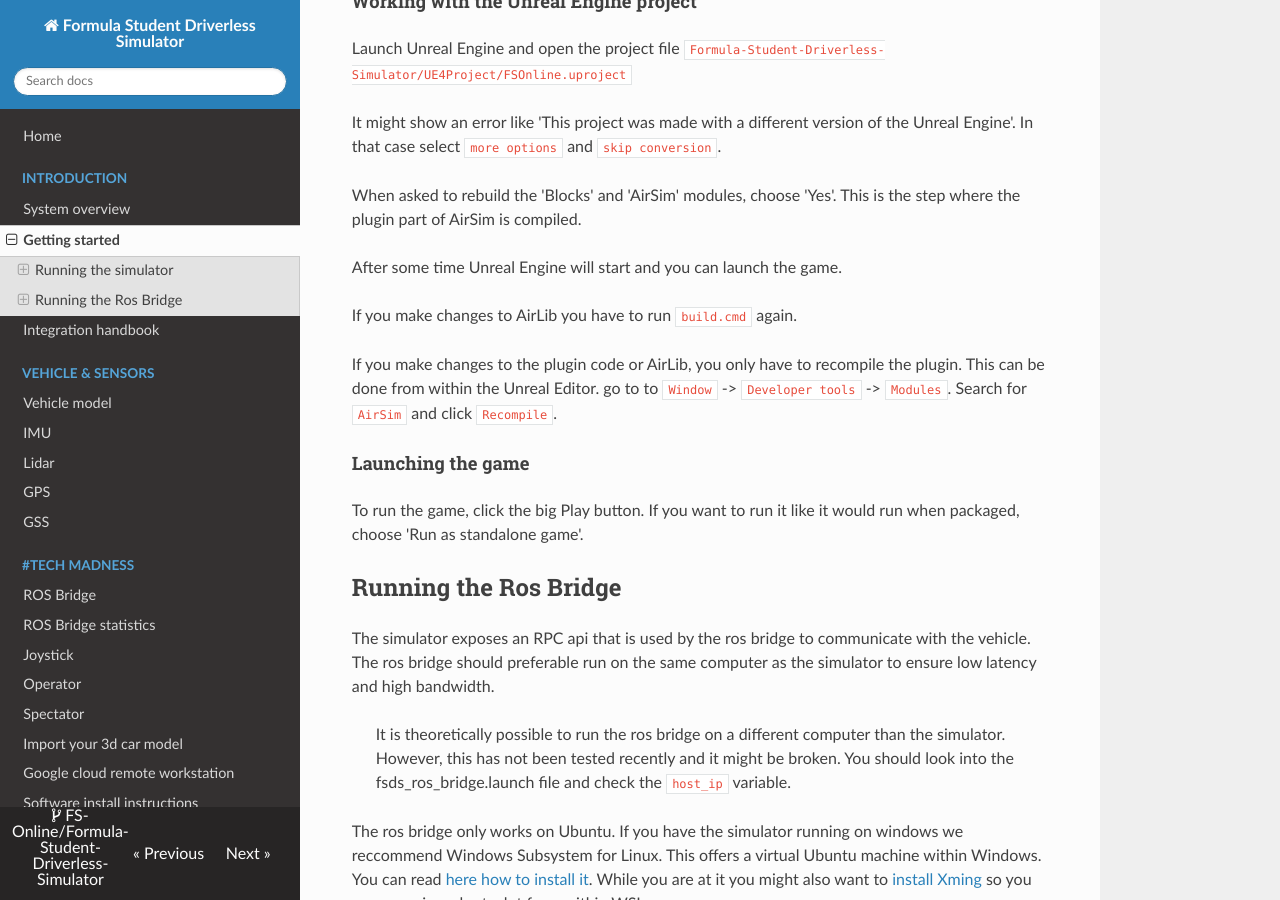
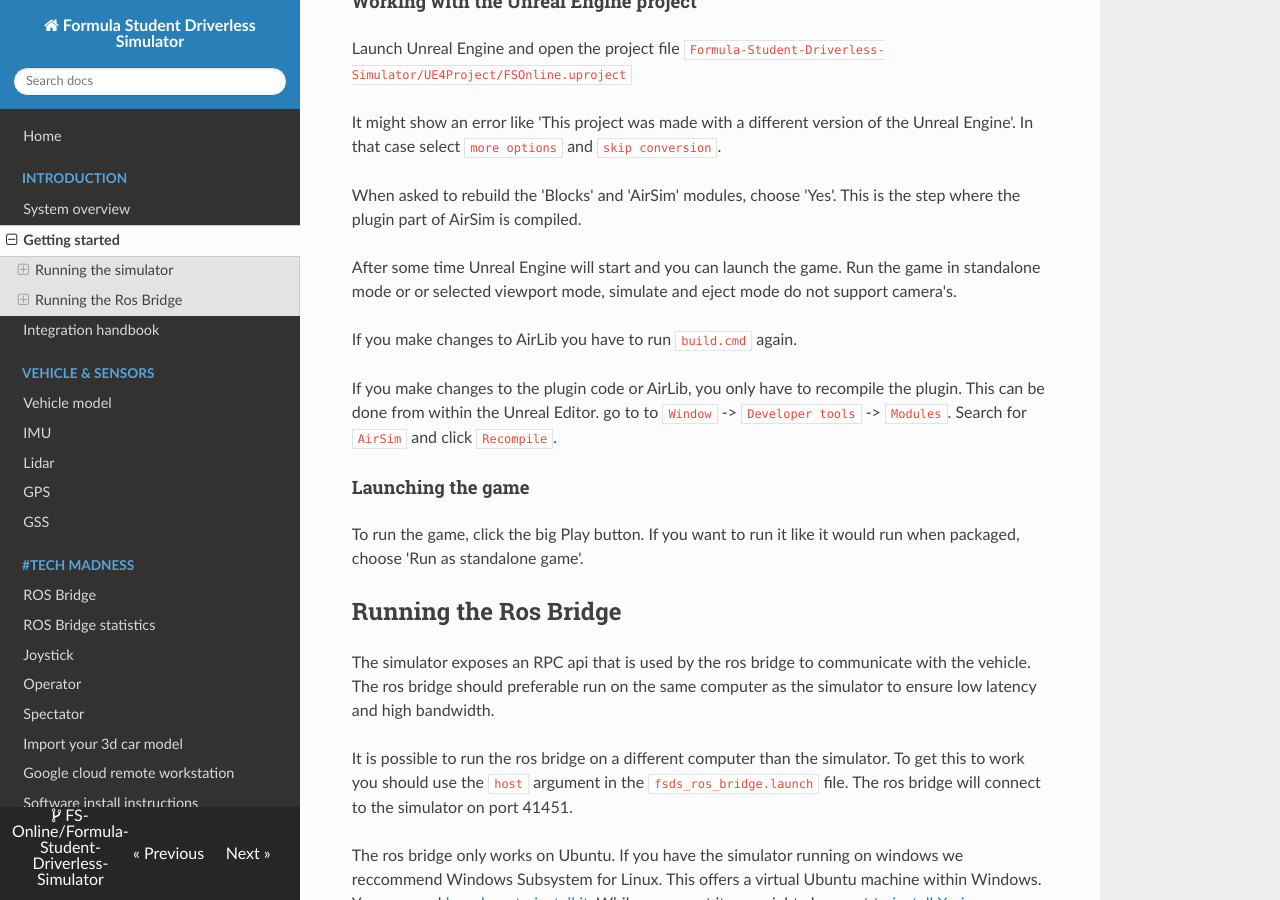
Before and after one commit to FS-Driverless/Formula-Student-Driverless-Simulator, an MkDocs documentation site: the page built from docs/getting-started.md, in a window 1280 px wide and 900 px high, scrolled down 2022 px. Built offline with MkDocs 1.6.1, drawn with Linux system fonts in a browser that asks for light colours; nearby versions of some CDN libraries; comment, search, counter and statistics services are not loaded.

```diff
--- a/docs/getting-started.md
+++ b/docs/getting-started.md
@@ -1,7 +1,8 @@
 # Getting started
 
 When running this simulator there are two main components: the simulator and the ros bridge.
-Your autonomous system and the ros bridge should use the same ros core, either by running on the same computer or through a network connection. It is required that the simulator and the ros bridge have the same version!
+Your autonomous system and the ros bridge should use the same ros core, either by running on the same computer or through a network connection.
+It is required that the simulator and the ros bridge have the same version!
 
 This page is an overview of the different methods to get these components up and running.
 
@@ -78,6 +79,7 @@
 This is the step where the plugin part of AirSim is compiled.
 
 After some time Unreal Engine will start and you can launch the game.
+Run the game in standalone mode or or selected viewport mode, simulate and eject mode do not support camera's.
 
 If you make changes to AirLib you have to run `build.cmd` again.
 
@@ -95,9 +97,9 @@
 The simulator exposes an RPC api that is used by the ros bridge to communicate with the vehicle.
 The ros bridge should preferable run on the same computer as the simulator to ensure low latency and high bandwidth.
 
-> It is theoretically possible to run the ros bridge on a different computer than the simulator.
-  However, this has not been tested recently and it might be broken.
-  You should look into the fsds_ros_bridge.launch file and check the `host_ip` variable.
+It is possible to run the ros bridge on a different computer than the simulator.
+To get this to work you should use the `host` argument in the `fsds_ros_bridge.launch` file.
+The ros bridge will connect to the simulator on port 41451.
 
 The ros bridge only works on Ubuntu.
 If you have the simulator running on windows we reccommend Windows Subsystem for Linux.
```
Also changed, not shown: 2 other files.
